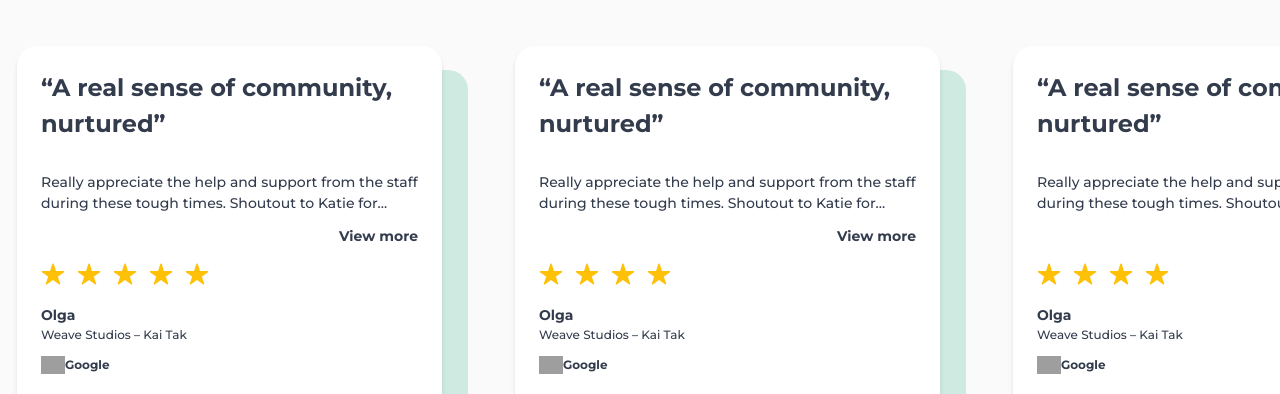
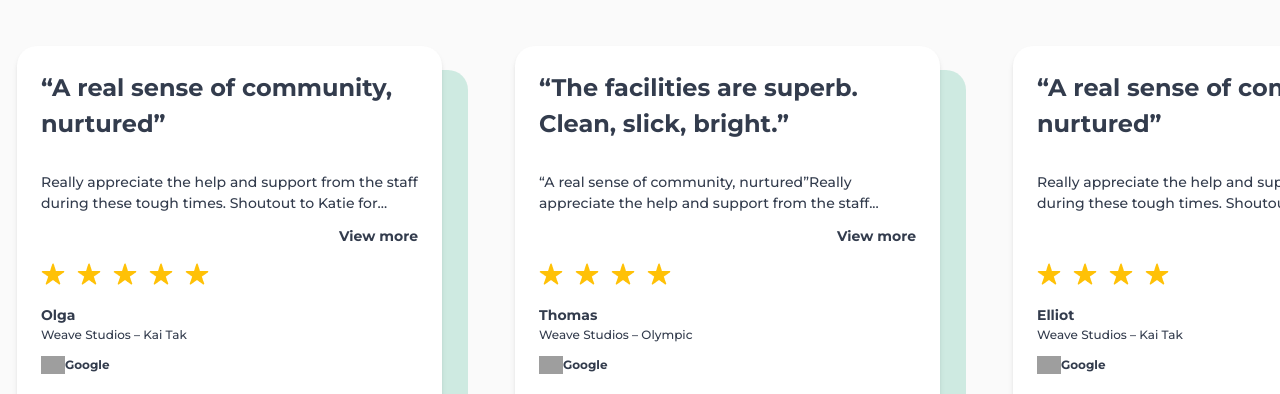
Before and after one commit to kingkwongsta/Golobe-Travel-Agency, a Next.js app: page / in a window 1280 px wide. Shown: the part 2302-2696 px from the top of the page. Built offline with nearby package versions, Linux system fonts and the light colour scheme; grey boxes are pictures that could not be loaded.

Commit message:
remainder of hardcoded elements replaced with data import

```diff
--- a/src/components/reviews/reviewcard.jsx
+++ b/src/components/reviews/reviewcard.jsx
@@ -21,13 +21,8 @@
       <div className="w-[450px] h-[608px]">
         <div>
           <div className="w-[425px] h-[584px] flex flex-col shadow-md shadow-[#1122111a] rounded-[20px] bg-white absolute p-[24px] z-50">
-            <p className="text-[24px] font-[700] mb-[30px]">
-              “A real sense of community, nurtured”
-            </p>
-            <p className="text-[14px] font-[500] mb-[12px]">
-              Really appreciate the help and support from the staff during these
-              tough times. Shoutout to Katie for...
-            </p>
+            <p className="text-[24px] font-[700] mb-[30px]">{tagline}</p>
+            <p className="text-[14px] font-[500] mb-[12px]">{review}</p>
             <p className="text-[14px] font-[700] mb-[16px] text-right">
               View more
             </p>
@@ -36,8 +31,8 @@
               {renderStarElements()}
             </div>
             <div className="review-person mb-[12px]">
-              <p className="text-[14px] font-[700]">Olga</p>
-              <p className="text-[12px] font-[500]">Weave Studios – Kai Tak</p>
+              <p className="text-[14px] font-[700]">{name}</p>
+              <p className="text-[12px] font-[500]">{source}</p>
             </div>
             <div className="review-source flex flex-row mb-[40px]">
               <Image src={google} height={24} width={24} alt="google" />
```
